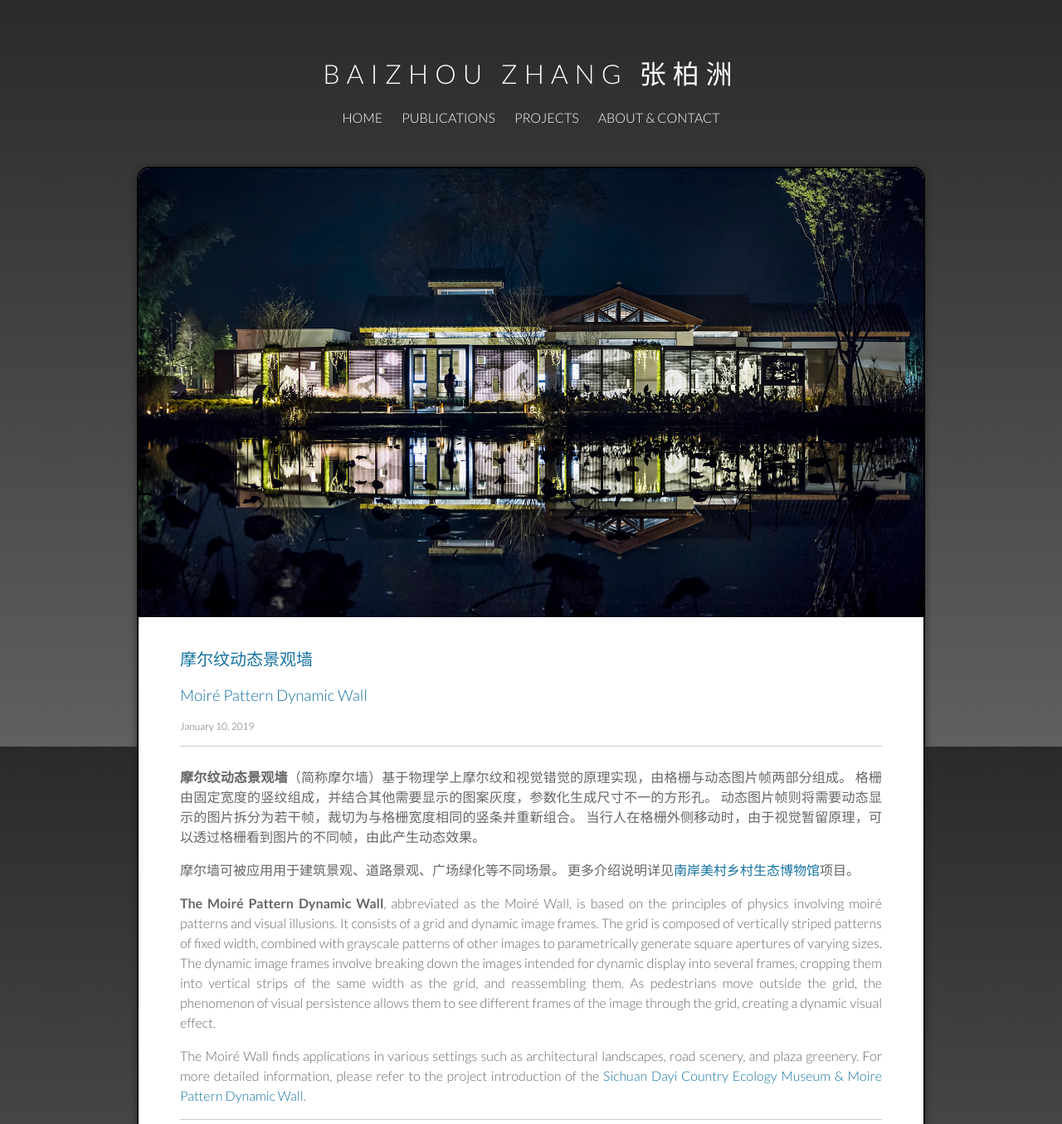
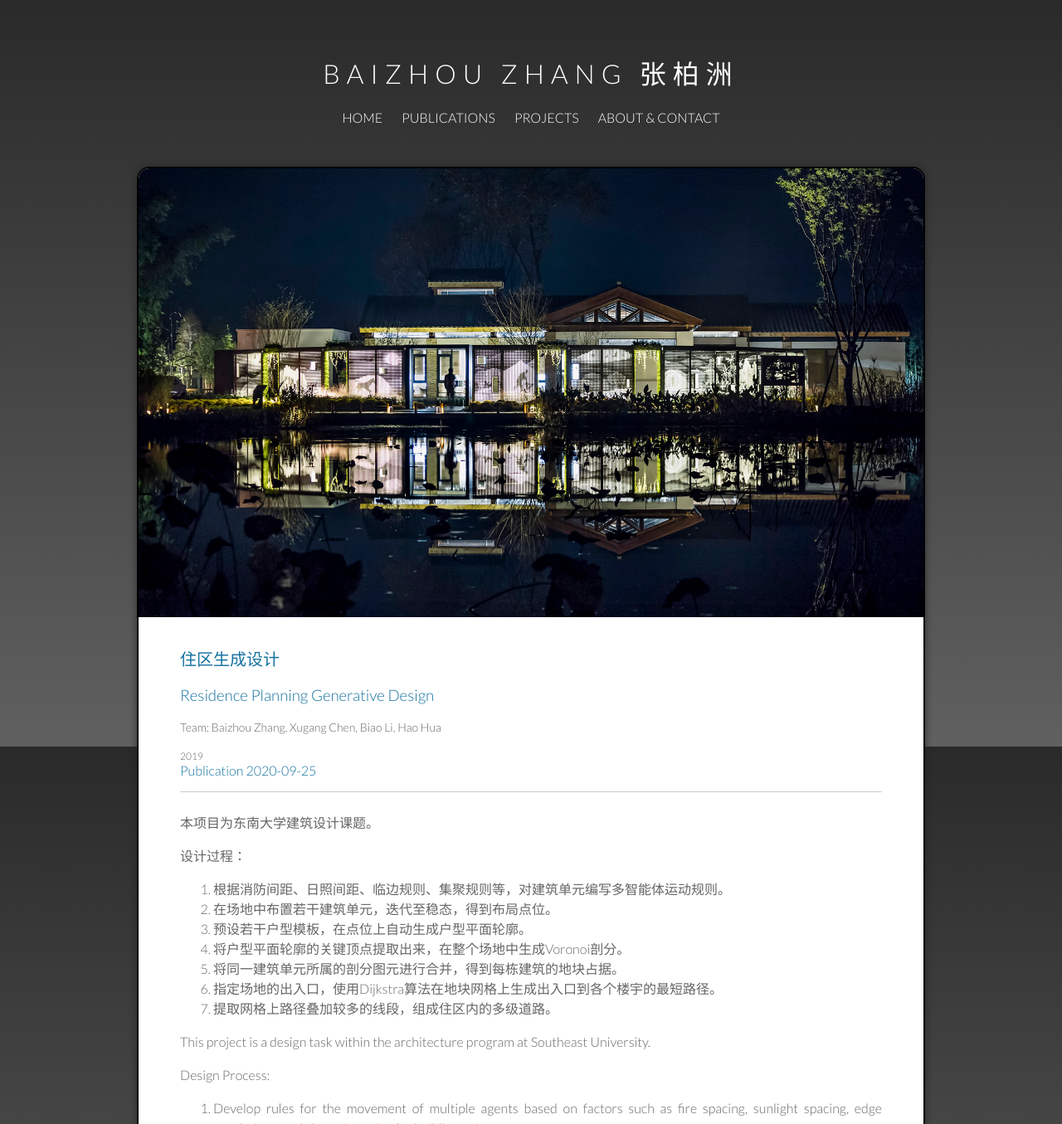
Before and after one commit to zhangbz764/zhangbz764.github.io, a Jekyll site: the page built from projects/_posts/2019-01-10-residence-generative-design.md, in a window 1280 px wide. Shown: the top 1355 px of the page at 83% size. Built offline with Jekyll 4.4.1, drawn with Linux system fonts in a browser that asks for light colours; some of the changed text lies outside the part shown; grey boxes are pictures that could not be loaded.

Commit message:
add project

```diff
--- a/_layouts/project.html
+++ b/_layouts/project.html
@@ -30,10 +30,25 @@
             {{ page.subtitle }}
         </h3>
         {% endif %}
+
+        <!-- POST BYLINE -->
+        <div class="post-byline">
+            Team: {{ page.team | join: ", " }} <br>
+        </div><br>
+
         <!-- POST DATE -->
         <div class="post-date">
-            {{ page.date | date: "%B %-d, %Y"}}
+            {{ page.year }}
+            {% if page.location != "" and page.location != nil %}
+            &nbsp;|&nbsp;{{ page.location }}
+            {% endif %}
         </div>
+
+        {% if page.related != "" and page.related != nil %}
+        <a href="">
+            {{ page.related }}
+        </a>
+        {% endif %}
 
         <hr>
 
--- a/_sass/_base.scss
+++ b/_sass/_base.scss
@@ -265,8 +265,6 @@ li.entry-title {
 .project-card-link {
   text-decoration: none; /* Remove default underline for links */
   color: inherit; /* Inherit text color from parent */
-  display: grid;
-  grid-template-columns: repeat(auto-fill, minmax(200px, auto));
 }
 
 .project-card {
--- a/projects/_posts/2019-01-10-residence-generative-design.md
+++ b/projects/_posts/2019-01-10-residence-generative-design.md
@@ -2,33 +2,45 @@
 layout: project
 categories: projects
 
-title: 摩尔纹动态景观墙
-subtitle: Moiré Pattern Dynamic Wall
-team: [ Peng Tang, Biao Li, Qiyan Zhang, Baizhou Zhang, Zhehao Song, Haodong Wu, Zhenyu Hu ]
-location: Chengdu, Sichuan, China
+title: 住区生成设计
+subtitle: Residence Planning Generative Design
+team: [ Baizhou Zhang, Xugang Chen, Biao Li, Hao Hua ]
+location:
 year: 2019
 
 featured-image: /images/projects/2019-09-18/01.jpg
 tags: [ Generative Design, Building Layout ]
+related: [ "Publication 2020-09-25" ]
 
 ---
 
-**摩尔纹动态景观墙**（简称摩尔墙）基于物理学上摩尔纹和视觉错觉的原理实现，由格栅与动态图片帧两部分组成。
-格栅由固定宽度的竖纹组成，并结合其他需要显示的图案灰度，参数化生成尺寸不一的方形孔。
-动态图片帧则将需要动态显示的图片拆分为若干帧，裁切为与格栅宽度相同的竖条并重新组合。
-当行人在格栅外侧移动时，由于视觉暂留原理，可以透过格栅看到图片的不同帧，由此产生动态效果。
+本项目为东南大学建筑设计课题。
 
-摩尔墙可被应用用于建筑景观、道路景观、广场绿化等不同场景。
-更多介绍说明详见[南岸美村乡村生态博物馆](https://www.gooood.cn/sichuan-dayi-country-ecology-museum-moire-pattern-dynamic-wall-china-by-institute-of-architectural-algorithms-and-applications-southeast-university-architectural-design-and-research-institute-co-ltd.htm)项目。
+设计过程：
+1. 根据消防间距、日照间距、临边规则、集聚规则等，对建筑单元编写多智能体运动规则。
+2. 在场地中布置若干建筑单元，迭代至稳态，得到布局点位。
+3. 预设若干户型模板，在点位上自动生成户型平面轮廓。
+4. 将户型平面轮廓的关键顶点提取出来，在整个场地中生成Voronoi剖分。
+5. 将同一建筑单元所属的剖分图元进行合并，得到每栋建筑的地块占据。
+6. 指定场地的出入口，使用Dijkstra算法在地块网格上生成出入口到各个楼宇的最短路径。
+7. 提取网格上路径叠加较多的线段，组成住区内的多级道路。
 
-**The Moiré Pattern Dynamic Wall**, abbreviated as the Moiré Wall, is based on the principles of physics involving moiré patterns and visual illusions. It consists of a grid and dynamic image frames.
-The grid is composed of vertically striped patterns of fixed width, combined with grayscale patterns of other images to parametrically generate square apertures of varying sizes.
-The dynamic image frames involve breaking down the images intended for dynamic display into several frames, cropping them into vertical strips of the same width as the grid, and reassembling them.
-As pedestrians move outside the grid, the phenomenon of visual persistence allows them to see different frames of the image through the grid, creating a dynamic visual effect.
+This project is a design task within the architecture program at Southeast University.
 
-The Moiré Wall finds applications in various settings such as architectural landscapes, road scenery, and plaza greenery. For more detailed information, please refer to the project introduction of the [Sichuan Dayi Country Ecology Museum & Moire Pattern Dynamic Wall](https://www.gooood.cn/sichuan-dayi-country-ecology-museum-moire-pattern-dynamic-wall-china-by-institute-of-architectural-algorithms-and-applications-southeast-university-architectural-design-and-research-institute-co-ltd.htm).
+Design Process:
+1. Develop rules for the movement of multiple agents based on factors such as fire spacing, sunlight spacing, edge
+regulations, and clustering rules for building units.
+2. Arrange several building units in the site, iterate to stability, and obtain layout positions.
+3. Preset several template floor plans, automatically generate floor plan outlines on the designated positions.
+4. Extract key vertices from the floor plan outlines, generate Voronoi tessellation across the entire site.
+5. Merge tessellation elements belonging to the same building unit to obtain the land occupation for each building.
+6. Designate entry and exit points for the site, use the Dijkstra algorithm to generate the shortest paths from entry and
+exit points to various buildings on the grid.
+7. Extract line segments with significant overlap in the grid paths, forming multi-level roads within the residential area.
 
 ---
 
-![](/images/projects/2019-09-18/01.jpg)
-![](/images/projects/2019-09-18/序列.gif)
+![](/images/projects/2019-01-10/algo1.jpg)
+![](/images/projects/2019-01-10/algo2.jpg)
+![](/images/projects/2019-01-10/algo3.jpg)
+![](/images/projects/2019-01-10/masterplan.jpg)
--- a/projects/index.html
+++ b/projects/index.html
@@ -14,7 +14,6 @@ title: Publications
         <div class="project-card">
             <img src="{{ project.featured-image }}" alt="Card Image">
             <div class="project-card-content">
-                <h3 style="padding: 8px">{{ project.title }}</h3>
                 <a>
                     {{ project.title }}
                     <br>
@@ -23,7 +22,7 @@ title: Publications
 
                 <div class="post-date">
                     {{ project.year }}
-                    {% if !project.location == "" !project.location == nil %}
+                    {% if project.location ！= "" and project.location != nil %}
                     &nbsp;|&nbsp;{{ project.location }}
                     {% endif %}
                 </div>
```
Also changed, not shown: projects/_posts/2018-11-21-uhpc.md (+1 -2 lines), images/projects/2018-11-21/structure.jpg (deleted), images/projects/2019-01-10/algo1.jpg (added), images/projects/2019-01-10/algo2.jpg (added), images/projects/2019-01-10/algo3.jpg (added), images/projects/2019-01-10/masterplan.jpg (added).
